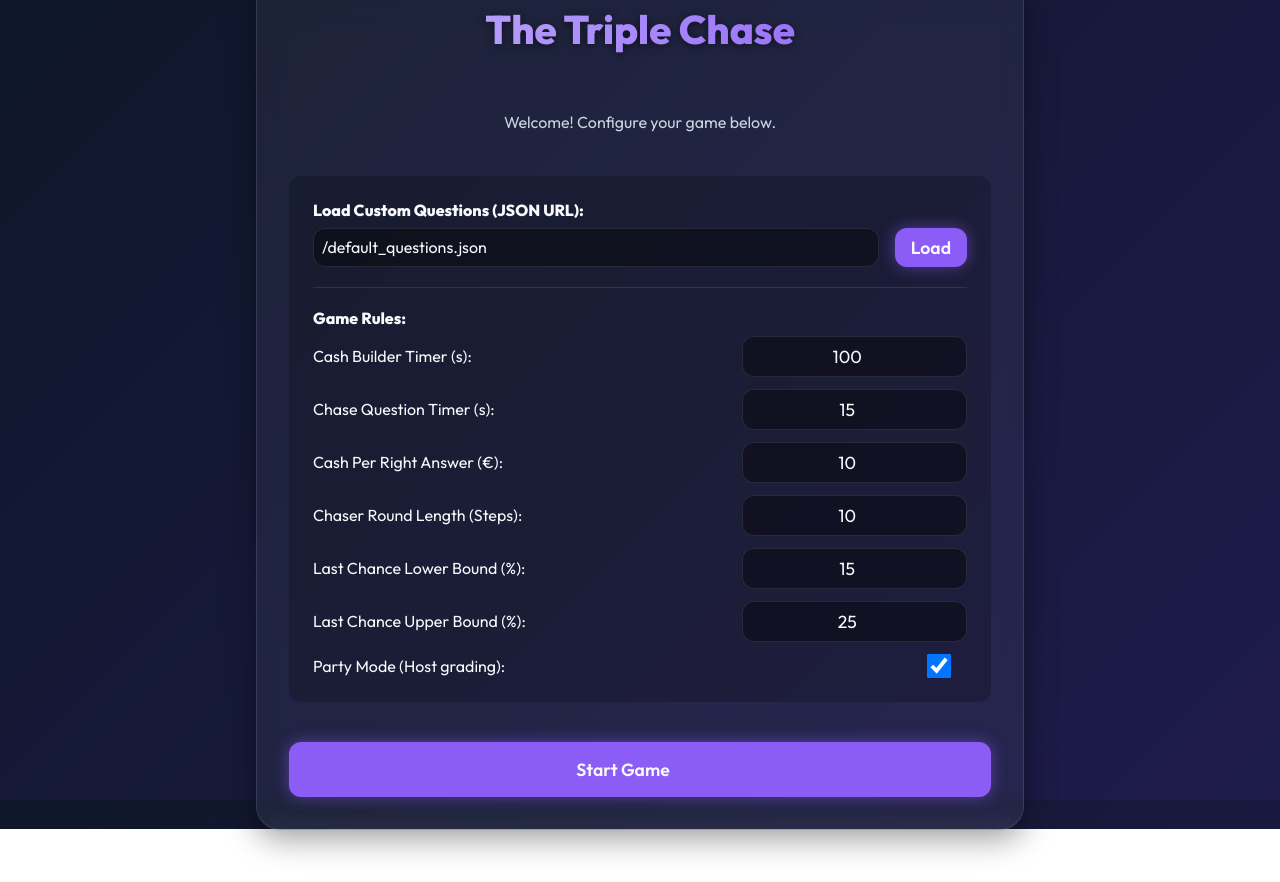
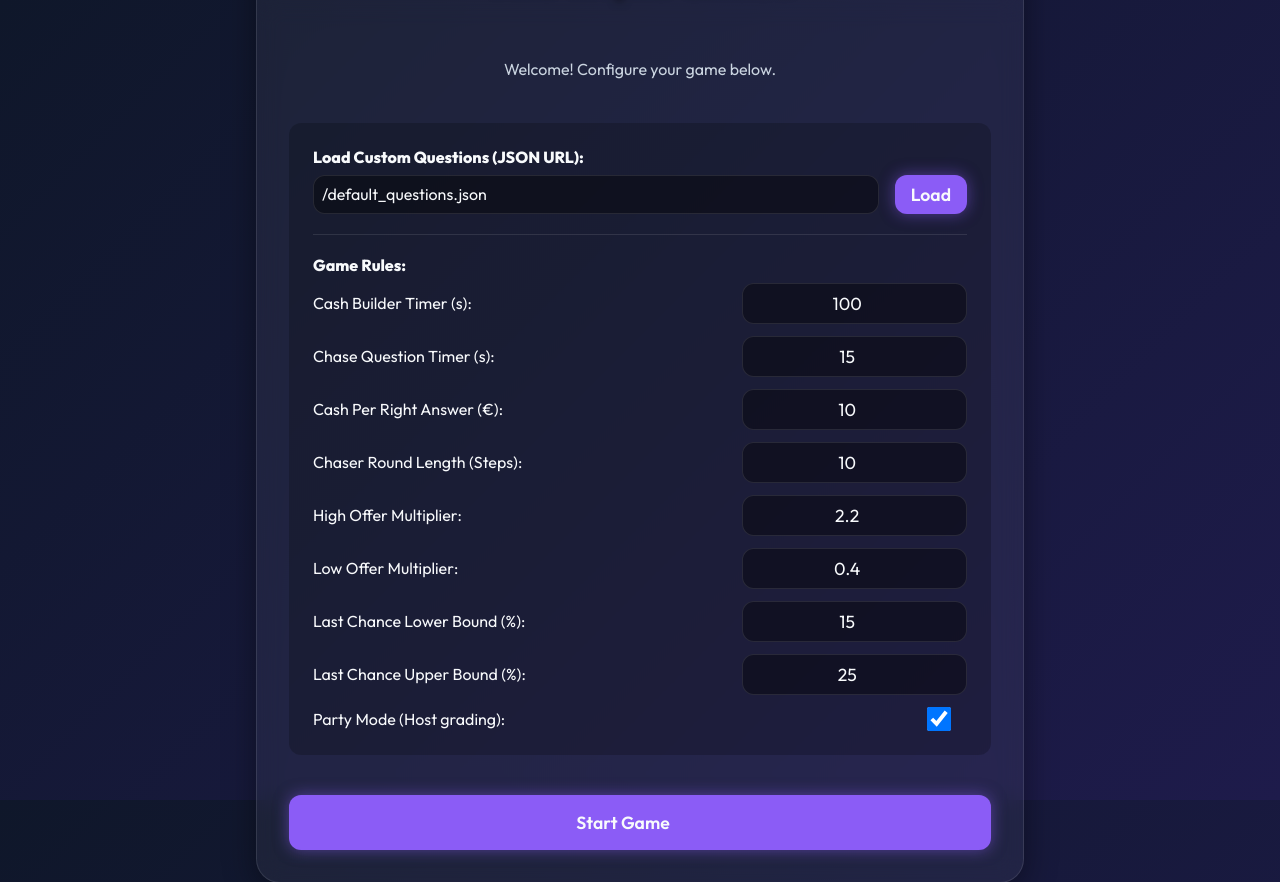
Before and after one commit to sftsk/barry40, a React (Vite) app: page / in a window 1280 px wide. Before the commit the page ends 829 px from the top, so only its background shows below. Built offline with nearby package versions, Linux system fonts and the light colour scheme; some icons are missing.

Commit message:
feat: Add high and low offer multipliers to settings and update related components for dynamic offer calculations

```diff
--- a/public/settings.json
+++ b/public/settings.json
@@ -6,5 +6,7 @@
   "defaultCashPerCorrectAnswer": 10,
   "defaultChaserRoundLength": 10,
   "defaultLastChanceLowerPct": 15,
-  "defaultLastChanceUpperPct": 25
+  "defaultLastChanceUpperPct": 25,
+  "defaultHighOfferMultiplier": 2.2,
+  "defaultLowOfferMultiplier": 0.4
 }
--- a/src/App.tsx
+++ b/src/App.tsx
@@ -648,6 +648,12 @@ function MenuScreen({
     lastChanceUpperPct:
       config.settings?.lastChanceUpperPct ??
       appSettings.defaultLastChanceUpperPct,
+    highOfferMultiplier:
+      config.settings?.highOfferMultiplier ??
+      appSettings.defaultHighOfferMultiplier,
+    lowOfferMultiplier:
+      config.settings?.lowOfferMultiplier ??
+      appSettings.defaultLowOfferMultiplier,
   }));
   const [urlInput, setUrlInput] = useState(defaultUrl);
 
@@ -801,6 +807,53 @@ function MenuScreen({
                   chaserRoundLength:
                     parseInt(e.target.value) ||
                     appSettings.defaultChaserRoundLength,
+                }))
+              }
+            />
+          </div>
+
+          <div
+            className="flex-row"
+            style={{ alignItems: "center", marginBottom: "0.75rem" }}
+          >
+            <label style={{ flex: 2 }}>High Offer Multiplier:</label>
+            <input
+              type="number"
+              className="input-text"
+              style={{ flex: 1, padding: "0.5rem", fontSize: "1.1rem" }}
+              step="0.1"
+              min={0}
+              value={customSettings.highOfferMultiplier}
+              onChange={(e) =>
+                setCustomSettings((s) => ({
+                  ...s,
+                  highOfferMultiplier:
+                    parseFloat(e.target.value) ||
+                    appSettings.defaultHighOfferMultiplier,
+                }))
+              }
+            />
+          </div>
+
+          <div
+            className="flex-row"
+            style={{ alignItems: "center", marginBottom: "0.75rem" }}
+          >
+            <label style={{ flex: 2 }}>Low Offer Multiplier:</label>
+            <input
+              type="number"
+              className="input-text"
+              style={{ flex: 1, padding: "0.5rem", fontSize: "1.1rem" }}
+              step="0.05"
+              min={0}
+              max={1}
+              value={customSettings.lowOfferMultiplier}
+              onChange={(e) =>
+                setCustomSettings((s) => ({
+                  ...s,
+                  lowOfferMultiplier:
+                    parseFloat(e.target.value) ||
+                    appSettings.defaultLowOfferMultiplier,
                 }))
               }
             />
@@ -1161,10 +1214,13 @@ function ChaseSetupScreen({
   const defaultPlayerPos = Math.max(2, Math.floor(roundLength / 3));
   const baseAccuracy = config.settings.chaserAccuracyPercentage;
 
+  const highMultiplier = config.settings.highOfferMultiplier ?? 3;
+  const lowMultiplier = config.settings.lowOfferMultiplier ?? 0.4;
+
   const offers = [
     {
       label: "High",
-      bank: bank * 3,
+      bank: bank * highMultiplier,
       playerPos: Math.max(1, defaultPlayerPos - 1),
       activeAccuracy: Math.min(100, baseAccuracy + 5),
       color: "var(--danger)",
@@ -1179,7 +1235,7 @@ function ChaseSetupScreen({
     },
     {
       label: "Low",
-      bank: Math.max(1, Math.floor(bank * 0.4)),
+      bank: Math.max(1, Math.floor(bank * lowMultiplier)),
       playerPos: Math.min(roundLength - 1, defaultPlayerPos + 1),
       activeAccuracy: Math.max(0, baseAccuracy - 5),
       color: "var(--success)",
--- a/src/types.ts
+++ b/src/types.ts
@@ -7,6 +7,8 @@ export interface AppSettings {
   defaultChaserRoundLength: number;
   defaultLastChanceLowerPct: number;
   defaultLastChanceUpperPct: number;
+  defaultHighOfferMultiplier: number;
+  defaultLowOfferMultiplier: number;
 }
 
 export interface GameSettings {
@@ -18,6 +20,8 @@ export interface GameSettings {
   chaserRoundLength?: number;
   lastChanceLowerPct?: number;
   lastChanceUpperPct?: number;
+  highOfferMultiplier?: number;
+  lowOfferMultiplier?: number;
 }
 
 export interface CashBuilderQuestion {
```
